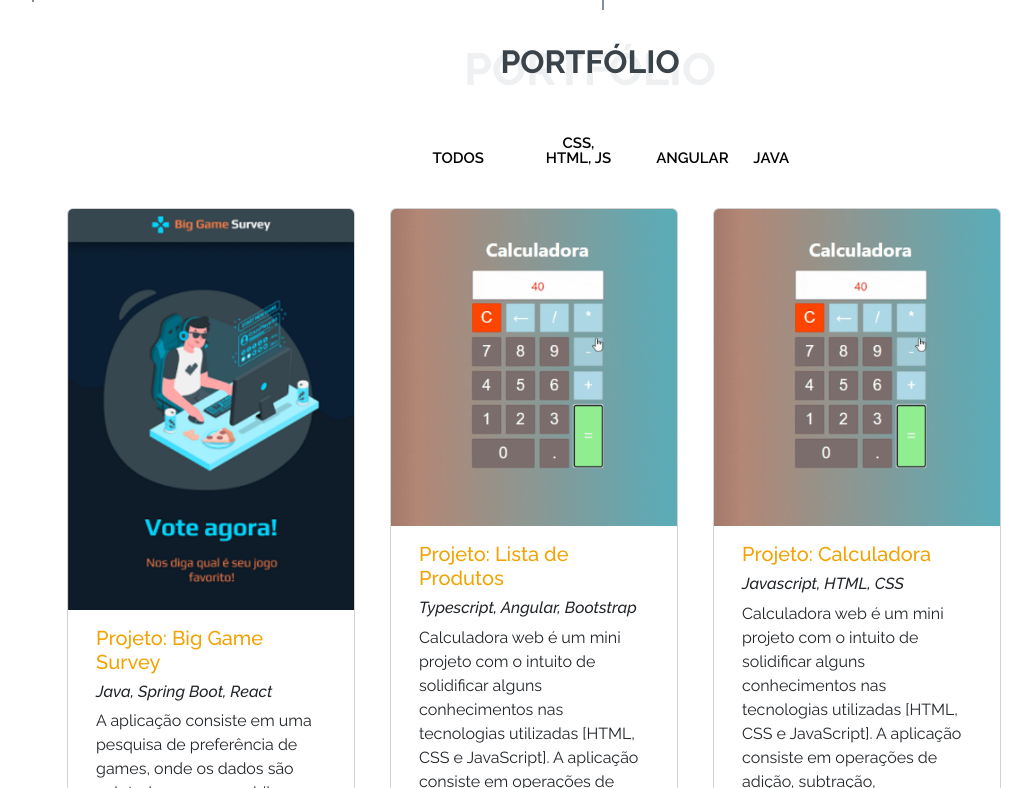
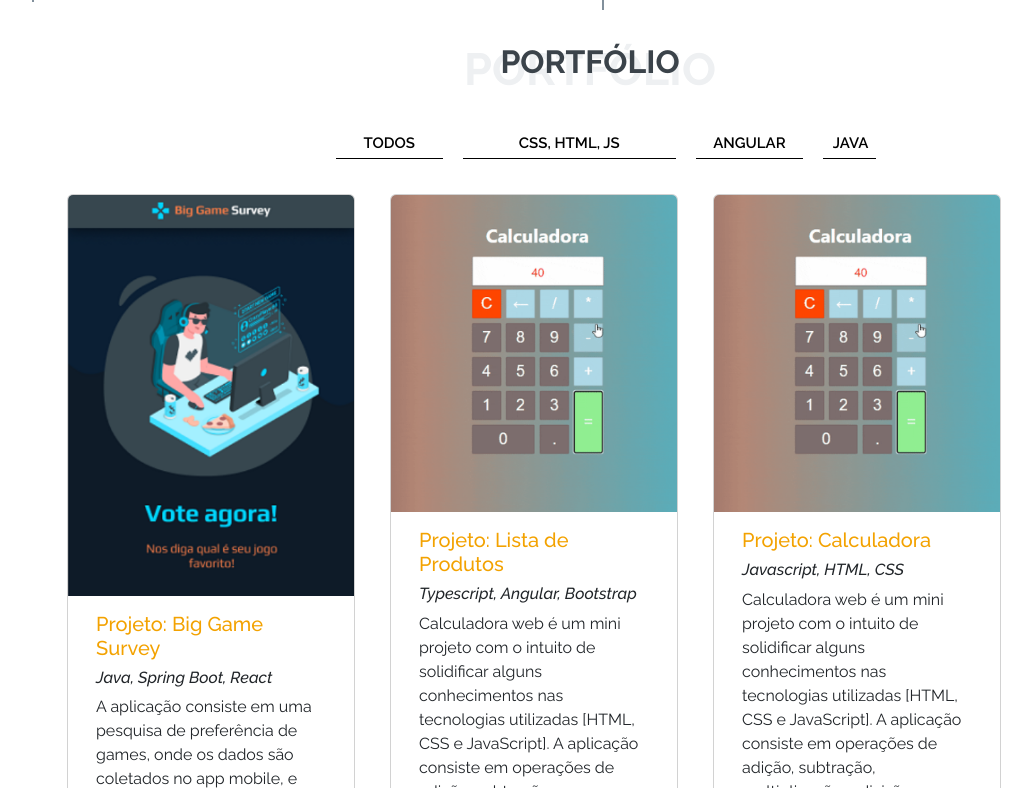
Before and after one commit to DiegojSts/portfolio, an Angular app: page / in a window 1280 px wide. Shown: the part 2592-3380 px from the top of the page, without its empty margins (50-1082 px from the left). Built offline with nearby package versions, Linux system fonts and the light colour scheme.

Commit message:
Finalized portfolio section with atualization in current page

```diff
--- a/src/app/info.ts
+++ b/src/app/info.ts
@@ -6,7 +6,7 @@ export interface IInfo {
     shortDescription: string,
     fullDescription: string,
     mainImageUrl: string,
-
+    identifier: string,
     gif: string,
     projectUrl: string,
     projectDate: string,
--- a/src/app/portfolio/portfolio.component.css
+++ b/src/app/portfolio/portfolio.component.css
@@ -5,22 +5,25 @@
 
   .portfolio #portfolio-filters li {
     cursor: pointer;
-    /* display: inline-block; */
     margin: 0 10px 10px 10px;
     font-size: 15px;
     font-weight: 600;
     line-height: 1;
     padding: 7px 10px;
     text-transform: uppercase;
-    color: #020202;
-    transition: all 0.3s ease-in-out;
-    /* border: 2px solid #fff; */
+    color: #000000;
+    border-bottom: 1px solid;
   }
 
 .portfolio #portfolio-filters li:hover,
-.portfolio #portfolio-filters .filter-active,h5 {
+.portfolio #portfolio-filters, h5 {
   color: #f3a200;
-  border-color: #ffb727;
+}
+
+.active {
+  color: #f3a200 !important;
+  border-bottom: 7px solid #f3a200 !important;
+
 }
 
 img {
@@ -64,7 +67,9 @@ img {
   justify-content: center;
   align-items: end;
   text-align: center;
+  width: 60%;
 }
+
 
 @media (min-width: 300px) and (max-width:767px) {
   #portfolio-filters li {
--- a/src/app/portfolio/portfolio.component.html
+++ b/src/app/portfolio/portfolio.component.html
@@ -9,11 +9,11 @@
     <section class="container">
 
         <ul id="portfolio-filters" class="d-flex justify-content-center ">
-            <div class="row ul-options">
-                <li (click)="onClick()" class="col-sm-12 col-md-3" data-filter=".filter-all">Todos</li>
-                <li (click)="onClick(web)" style="flex-grow: 3;" class="col-sm-12 col-md-2 " #web>CSS, HTML, JS</li>
-                <li (click)="onClick(angular)" class="col-sm-12 col-md-2 " #angular>Angular</li>
-                <li (click)="onClick(java)" class="col-sm-12 col-md-2" #java>Java</li>
+            <div class="row ul-options text-center">
+                <li (click)="reset()" class="col-sm-12 col-md-2">Todos</li>
+                <li (click)="onClick(web)" class="col-sm-12 col-md-4 " #web>CSS, HTML, JS</li>
+                <li (click)="onClick(angular)" class="col-sm-12 col-md-2" #angular>Angular</li>
+                <li (click)="onClick(java)" class="col-sm-12 col-md-1" #java>Java</li>
             </div>
         </ul>
 
@@ -25,11 +25,11 @@
     <section id="portfolioContainer" class="d-flex container flex-wrap">
         <div  class="portfolio-container " *ngFor="let item of items">
 
-            <div class="container card ml-2" [attr.data-filter]="[item.programmingLanguage]" style="width: 18rem; margin-left: 35px;">
+            <div class="container card ml-2" [attr.data-filter]="[item.identifier]" style="width: 18rem; margin-left: 35px;">
                 <picture class=" d-flex align-items-center justify-content-center">
                     <img class="card-img-top" [src]="item.mainImageUrl" [alt]="item.projectName">
                 </picture>
-                <div class="col-sm-12 card-body ">
+                <div class="col-sm-12 card-body">
                     <h5 class="card-title">Projeto: {{item.projectName}}</h5>
                     <h6><i>{{item.programmingLanguage}}, {{item.technologies_1}},
                             {{item.technologies_2}}</i></h6>
@@ -53,7 +53,7 @@
           </div> -->
 
 
-            <hr>
+            <br>
         </div>
     </section>
 
--- a/src/app/portfolio/portfolio.component.ts
+++ b/src/app/portfolio/portfolio.component.ts
@@ -15,8 +15,10 @@ export class PortfolioComponent implements OnInit {
   sub!: Subscription;
   errorMessage = '';
   active = true;
+  hide = false;
 
   // @ViewChild(PortfolioComponent) portfolioComponent?: PortfolioComponent;
+
 
   constructor(private apiService: ApiService) {
 
@@ -32,18 +34,15 @@ export class PortfolioComponent implements OnInit {
 
   ngOnInit(): void {
 
-    const elements = document.querySelectorAll('[data-filter]');
+    const elements = document.querySelectorAll('#portfolio-filters li');
 
-    // for(let i = 0; i < elements.length; i++){
-    //   elements[i].addEventListener('click', ()=> {
-    //     console.log("Oi")
-    //     let current = document.getElementsByClassName("filter-active");
-    //     current[0].className = current[0].className.replace("filter-active", "");
-    //     elements[i].className += "filter-active";
-
-
-    //   })
-    // }
+    for(let i = 0; i < elements.length; i++){
+      elements[i].addEventListener('click', ()=> {
+        let current = document.getElementsByClassName("active");
+        current[0].className = current[0].className.replace("active", "");
+        elements[i].classList.add('active');
+      })
+    }
 
 
   }
@@ -51,15 +50,26 @@ export class PortfolioComponent implements OnInit {
 
 
   onClick(innerHtmlReference?: Element){
-    let element = innerHtmlReference;
+
+    console.log(innerHtmlReference?.innerHTML)
     let porfolioContainer= document.getElementById('portfolioContainer');
 
-    let dataFilter = porfolioContainer?.querySelectorAll('[data-filter]').forEach(item => {
-      console.log(item.getAttribute('data-filter'));
+    porfolioContainer?.querySelectorAll('[data-filter]').forEach(item => {
+
+      item.hasAttribute('hidden') ? item.removeAttribute('hidden') : "";
+
+      if(item.getAttribute('data-filter') != innerHtmlReference?.innerHTML){
+       item.setAttribute('hidden', 'hidden');
+      }
     });
+  }
 
+  reset(): void{
+    let porfolioContainer= document.getElementById('portfolioContainer');
 
-
+    porfolioContainer?.querySelectorAll('[data-filter]').forEach(item => {
+      item.removeAttribute('hidden');
+    });
 
   }
 
--- a/src/assets/api/data.json
+++ b/src/assets/api/data.json
@@ -7,7 +7,7 @@
         "shortDescription": "A aplicação consiste em uma pesquisa de preferência de games, onde os dados são coletados no app mobile, e depois são listados no app web, que também apresenta um dashboard com gráficos baseados nestes dados.",
         "fullDescription": "Big Game Survey é uma aplicação full stack web e mobile construída durante a 1ª edição da Semana DevSuperior (#sds1), evento organizado pela DevSuperior.",
         "mainImageUrl": "../../assets/img/biggame.png",
-
+        "identifier": "Java",
         "gif": "../../assets/gif/BigGame.gif",
         "projectUrl": "https://diegosantos.netlify.app/",
         "projectDate": "07 Fev, 2021",
@@ -24,7 +24,7 @@
         "shortDescription": "Calculadora web é um mini projeto com o intuito de solidificar alguns conhecimentos nas tecnologias utilizadas [HTML, CSS e JavaScript]. A aplicação consiste em operações de adição, subtração, multiplicação e divisão",
         "fullDescription": "Calculadora web é um mini projeto com o intuito de solidificar alguns conhecimentos nas tecnologias utilizadas [HTML, CSS e JavaScript]. A aplicação consiste em operações de adição, subtração, multiplicação e divisão",
         "mainImageUrl": "../../assets/img/Calculadora.png",
-
+        "identifier": "Angular",
         "gif": "../../assets/gif/Calc.gif",
         "projectUrl": "",
         "projectDate": "01 Mar, 2022",
@@ -41,7 +41,7 @@
         "shortDescription": "Calculadora web é um mini projeto com o intuito de solidificar alguns conhecimentos nas tecnologias utilizadas [HTML, CSS e JavaScript]. A aplicação consiste em operações de adição, subtração, multiplicação e divisão",
         "fullDescription": "Calculadora web é um mini projeto com o intuito de solidificar alguns conhecimentos nas tecnologias utilizadas [HTML, CSS e JavaScript]. A aplicação consiste em operações de adição, subtração, multiplicação e divisão",
         "mainImageUrl": "../../assets/img/Calculadora.png",
-
+        "identifier": "CSS, HTML, JS",
         "gif": "../../assets/gif/Calc.gif",
         "projectUrl": "",
         "projectDate": "01 Mar, 2022",
@@ -50,4 +50,5 @@
         "github": "www.github.com"
 
     }
+
 ]
```
